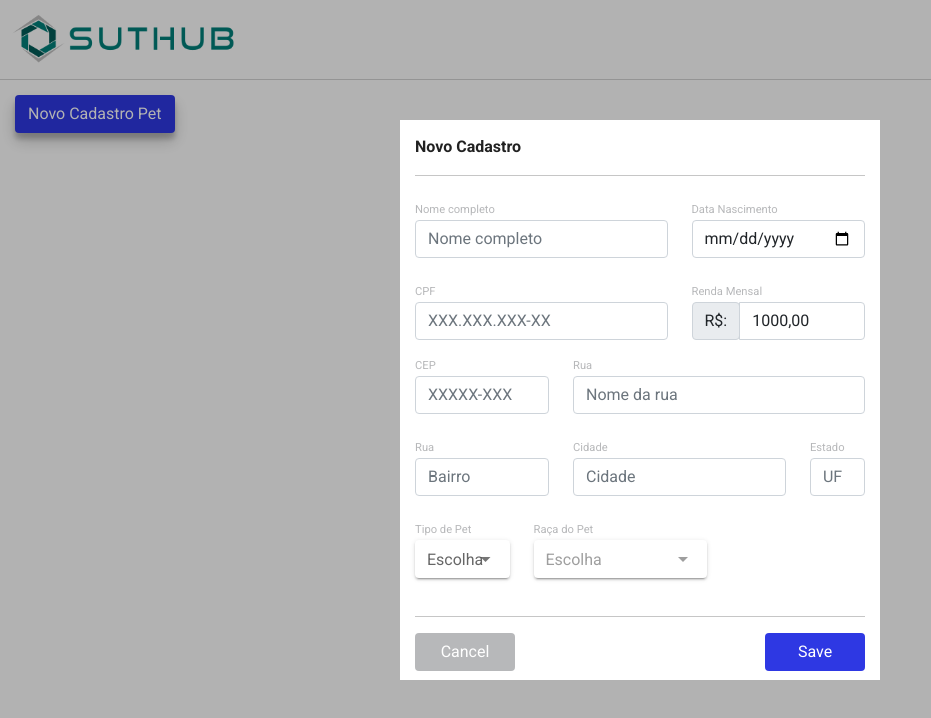
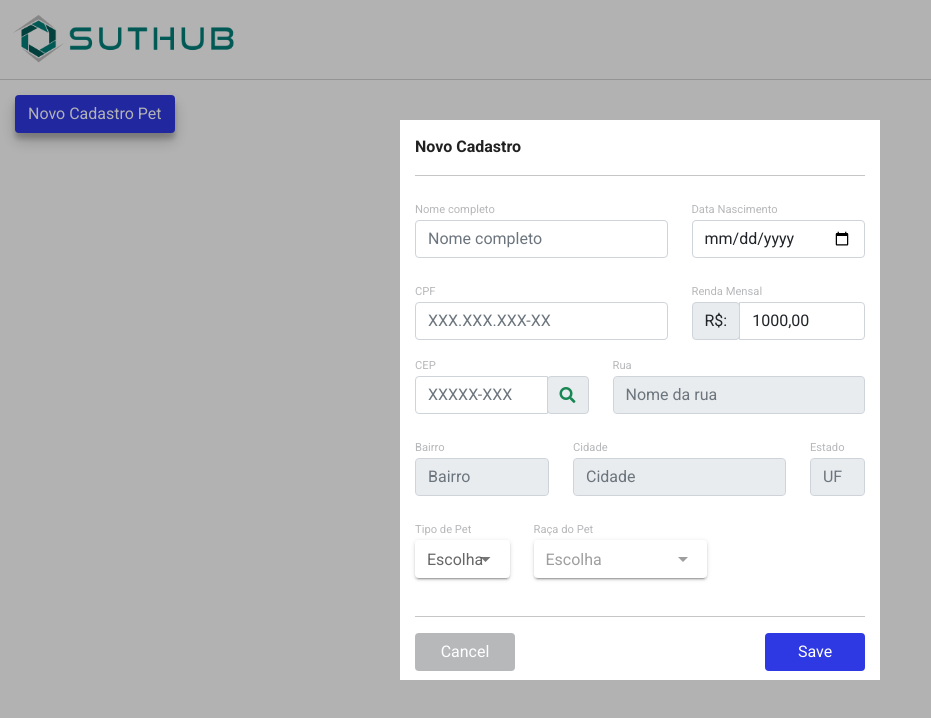
Before and after one commit to gilsonrusso/suthub-challenge-frontend-vuejs, a Vue app: page /pets in a window 1280 px wide. Both pictures are taken after a click on the button "Novo Cadastro Pet". Shown: the top 718 px of the page, without its empty margins (0-931 px from the left). Built offline with nearby package versions, Linux system fonts and the light colour scheme.

Commit message:
fix input address for read-only, change name zipCode to just code

```diff
--- a/src/components/Modal.vue
+++ b/src/components/Modal.vue
@@ -76,33 +76,37 @@
       </div>
       <!-- ADDRESS -->
       <div class="row">
-        <div class="col-4 py-1">
-          <div class="mb-3">
-            <label for="inputZipcode" class="input-label">CEP</label>
+        <div class="col-5 py-1">
+          <label for="inputCode" class="input-label">CEP</label>
+          <div class="mb-3 input-group">
             <input
-              v-model="data.address.zipCode"
+              v-model="data.address.code"
               type="text"
               class="form-control"
-              id="inputZipeCode"
+              id="inputCode"
               placeholder="XXXXX-XXX"
               minlength="8"
               maxlength="9"
               required
             />
+            <div class="input-group-prepend">
+              <button @click="search" class="input-group-text">
+                <i class="fas fa-search text-success fa-1x"></i>
+              </button>
+            </div>
           </div>
         </div>
-        <div class="col-8 py-1">
+        <div class="col-7 py-1">
           <div class="mb-3">
             <label for="inputStreet" class="input-label">Rua</label>
             <input
-              v-model="data.address.street"
+              v-model="data.address.address"
               type="text"
               class="form-control"
               id="inputStreet"
               placeholder="Nome da rua"
-              minlength="10"
-              maxlength="40"
               required
+              readonly
             />
           </div>
         </div>
@@ -110,16 +114,15 @@
       <div class="row">
         <div class="col-4 py-1">
           <div class="mb-3">
-            <label for="inputDistrict" class="input-label">Rua</label>
+            <label for="inputDistrict" class="input-label">Bairro</label>
             <input
               v-model="data.address.district"
               type="text"
               class="form-control"
               id="inputDistrict"
               placeholder="Bairro"
-              minlength="10"
-              maxlength="40"
               required
+              readonly
             />
           </div>
         </div>
@@ -132,9 +135,8 @@
               class="form-control"
               id="inputCity"
               placeholder="Cidade"
-              minlength="10"
-              maxlength="40"
               required
+              readonly
             />
           </div>
         </div>
@@ -147,9 +149,8 @@
               class="form-control"
               id="inputState"
               placeholder="UF"
-              minlength="2"
-              maxlength="2"
               required
+              readonly
             />
           </div>
         </div>
@@ -220,6 +221,9 @@ export default {
     cancel() {
       this.$emit("cancel");
     },
+    search() {
+      this.$emit("search");
+    },
   },
 };
 </script>
@@ -275,4 +279,10 @@ export default {
 .btn:hover {
   opacity: 90%;
 }
+
+.fas {
+  height: 24px;
+  display: flex;
+  align-items: center;
+}
 </style>
```
